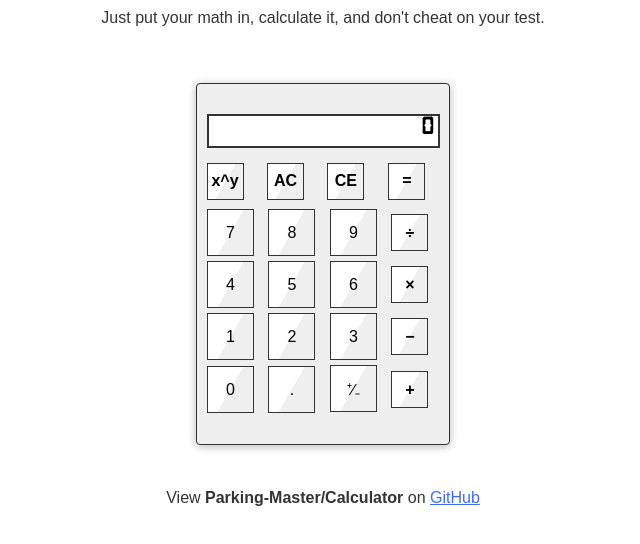
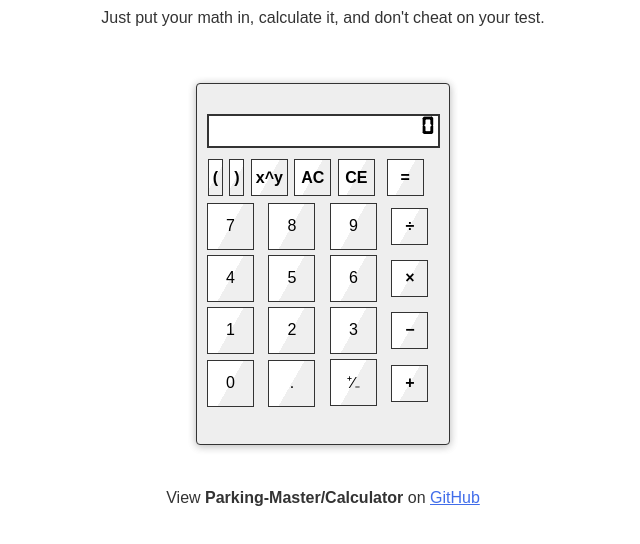
Before and after one commit to Parking-Master/Calculator, a plain HTML site: page index.html in a window 1280 px wide. Shown: the part 88-632 px from the top of the page, without its empty margins (317-957 px from the left). Drawn offline with Linux system fonts and the light colour scheme.

Commit message:
Finish for today

```diff
--- a/index.html
+++ b/index.html
@@ -111,11 +111,15 @@
         <div class="content">
           <div class="monitor"></div>
           <div class="btn-content">
-            <div class="row" style="margin-top: -35px">
-              <div class="calculator-button operator" onclick="calculate('^')" style="margin: 9.5px !important">x^y</div>
-              <div class="calculator-button operator" onclick="calculate('*!')" style="margin: 9.5px !important">AC</div>
-              <div class="calculator-button operator" onclick="calculate('+!')" style="margin: 9.5px !important">CE</div>
-              <div class="calculator-button operator" onclick="calculate('=')">&equals;</div>
+            <div class="row" style="margin-top: -35px; margin-left: 10px !important">
+              <div style="display: inline-block">
+                <div class="calculator-button operator" onclick="calculate('(')" style="margin: 1px !important; width: 13px">(</div>
+                <div class="calculator-button operator" onclick="calculate(')')" style="margin: 1px !important; width: 13px">)</div>
+              </div>
+              <div class="calculator-button operator" onclick="calculate('^')" style="margin: 1px !important">x^y</div>
+              <div class="calculator-button operator" onclick="calculate('*!')" style="margin: 1px !important">AC</div>
+              <div class="calculator-button operator" onclick="calculate('+!')" style="margin: 1px !important">CE</div>
+              <div class="calculator-button operator" onclick="calculate('=')" style="margin: 6.4px !important">&equals;</div>
             </div>
             <div class="row">
               <div class="calculator-button" onclick="calculate(this.textContent)">7</div>
@@ -204,7 +208,13 @@
               result += recents;
             }
             evaled = true;
-            monitorResult = eval(result);
+            try {
+              monitorResult = eval(result);
+            } catch (e) {
+              if (e instanceof SyntaxError) {
+                monitorResult = "Error";
+              }
+            }
           }
           if (value == "+!") {
             current = null;
@@ -250,10 +260,13 @@
           if (value == "^") {
             exponent ? exponent = false : exponent = true;
           }
+          if (value == "(" || value == ")") {
+            result += value.trim();
+          }
         }
       }
       setInterval(() => {
-        if (!monitorResult) {
+        if (!(monitorResult == 0 ? true : monitorResult)) {
           let result1 = result.split(/(\/|\*|\-|\+)/gi).join(" ").replace(/\*/gi, "&times;").replace(/\//gi, "&divide;").replace(/\+/gi, "&plus;").replace(/\-/gi, "&minus;");
           document.querySelector(".monitor").innerHTML = (!result1.trim() ? 0 : result1);
         } else {
```
